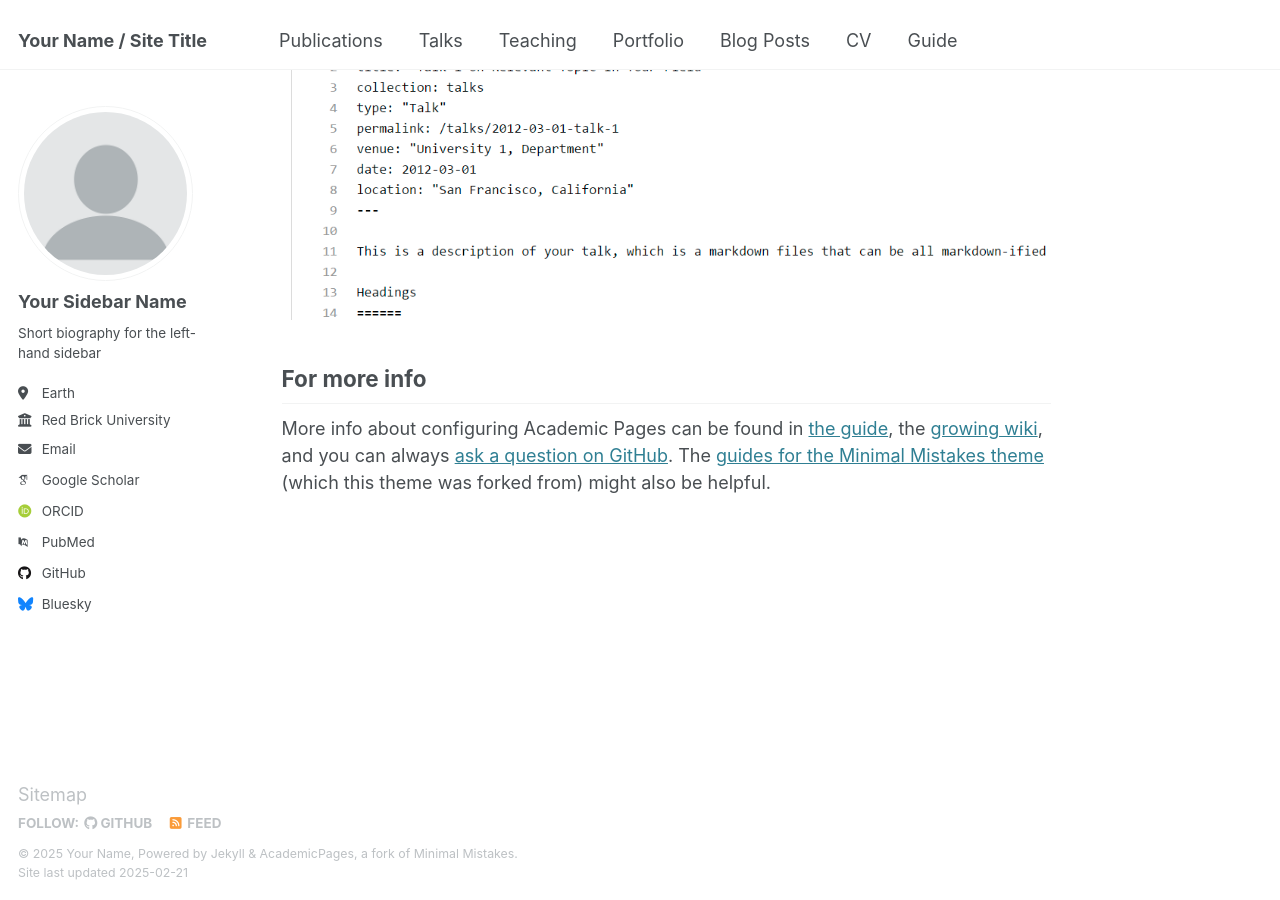
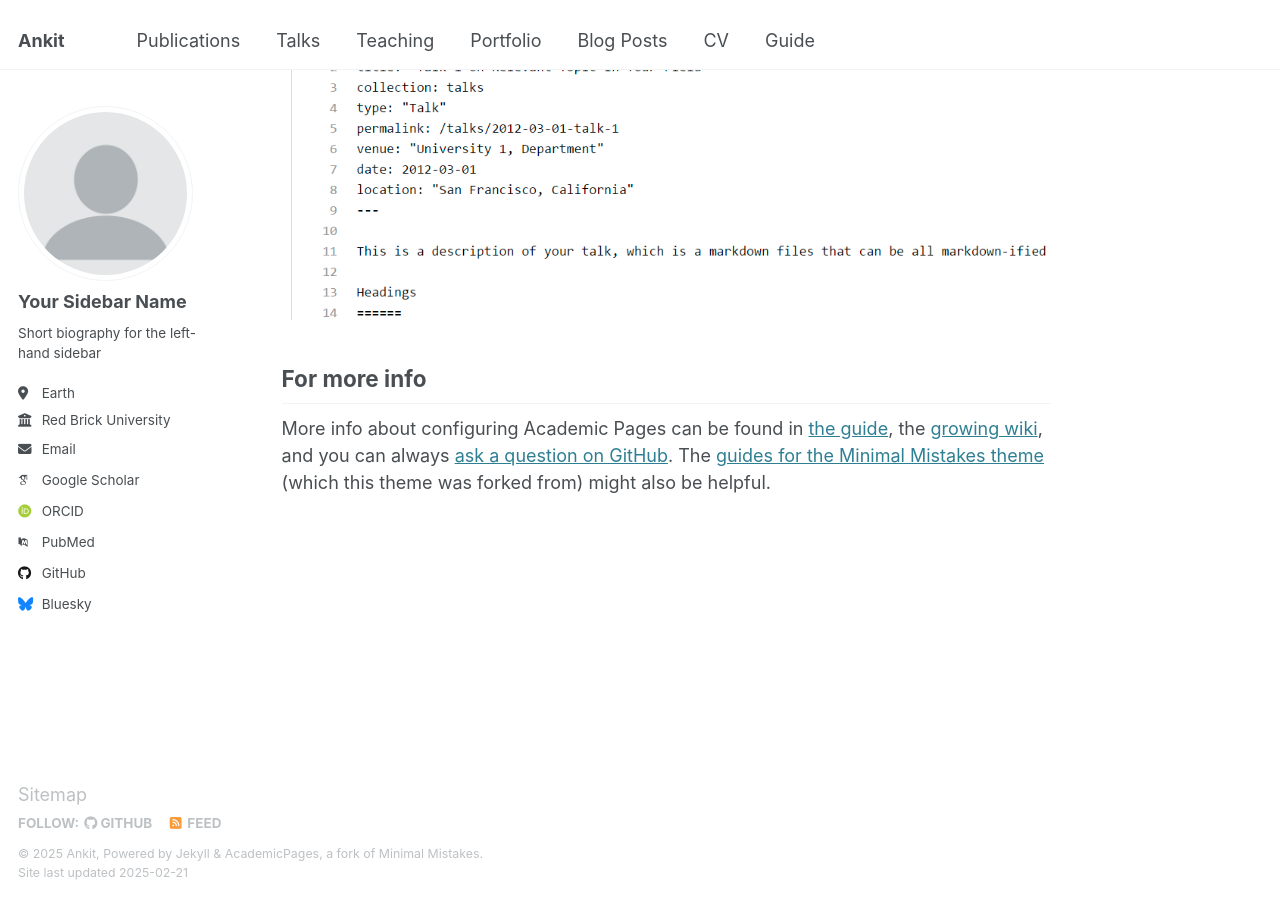
Before and after one commit to ankitpt/ankitpt.github.io, a Jekyll site: the page built from _pages/about.md, in a window 1280 px wide and 900 px high, scrolled down 2642 px. Built offline with Jekyll 4.4.1, drawn with Linux system fonts in a browser that asks for light colours; some web fonts are replaced.

Commit message:
Update _config.yml

```diff
--- a/_config.yml
+++ b/_config.yml
@@ -9,13 +9,13 @@
 # Basic Site Settings
 locale                   : "en-US"
 site_theme               : "default"
-title                    : "Your Name / Site Title"
+title                    : "Ankit"
 title_separator          : "-"
-name                     : &name "Your Name"
-description              : &description "personal description"
-url                      : https://academicpages.github.io # the base hostname & protocol for your site e.g. "https://[your GitHub username].github.io"
+name                     : &name "Ankit"
+description              : &description "ML Engieer with 4 years of experience"
+url                      : https://ankitpt.github.io # the base hostname & protocol for your site e.g. "https://[your GitHub username].github.io"
 baseurl                  : "" # the subpath of your site, e.g. "/blog"
-repository               : "academicpages/academicpages.github.io"
+repository               : "ankitpt/ankitpt.github.io"
 
 # Site Author - The following control what appear as part of the author content on the side bar.
 #               If a field is blank the icon and link will not appear, otherwise it will be shown.
```
